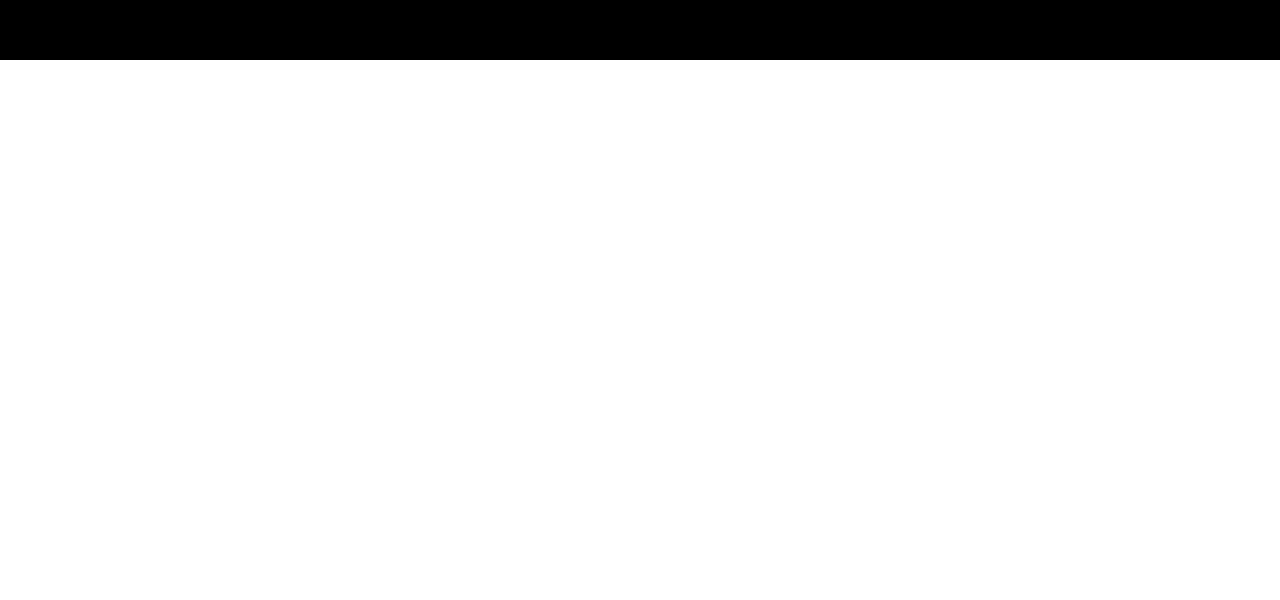
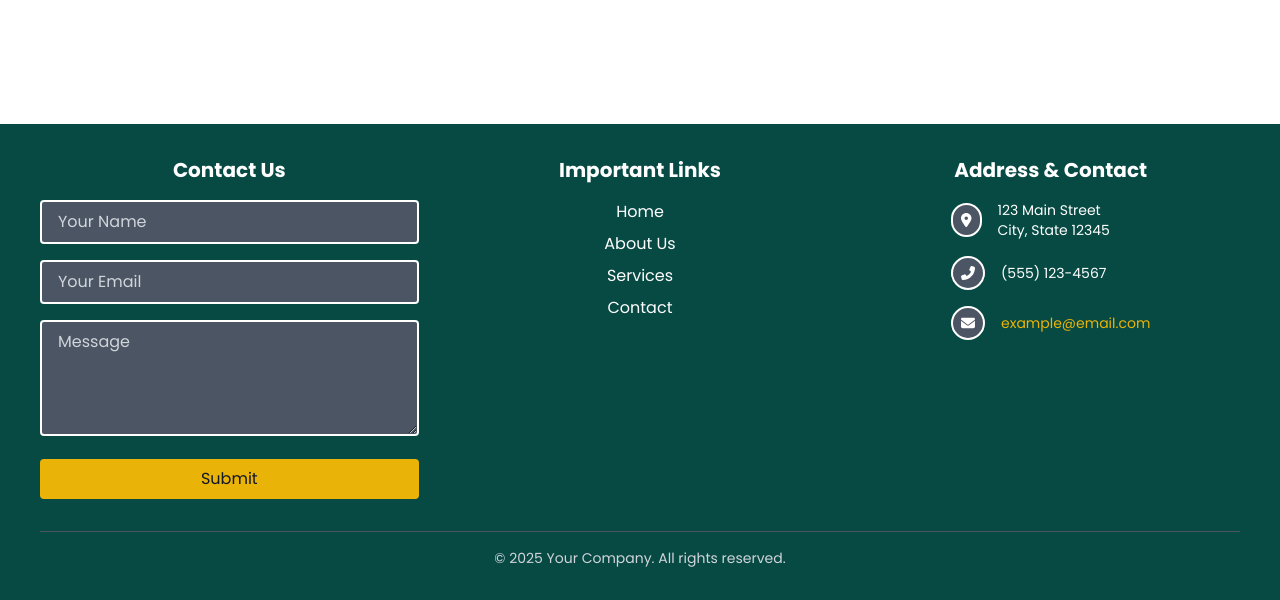
Before and after one commit to GaurangTandon/Prarambh-Capital-Services, a React (Vite) app in the folder frontend/: page / in a window 1280 px wide. Shown: the part 740-1340 px from the top of the page. Before the commit the page ends 800 px from the top, so only its background shows below. Built offline with nearby package versions, Linux system fonts and the light colour scheme.

Commit message:
Added min-height to page components and updated primary color in Tailwind config; integrated Footer in Layout and added FontAwesome dependencies.

```diff
--- a/frontend/package.json
+++ b/frontend/package.json
@@ -10,6 +10,8 @@
     "preview": "vite preview"
   },
   "dependencies": {
+    "@fortawesome/free-solid-svg-icons": "^6.7.2",
+    "@fortawesome/react-fontawesome": "^0.2.2",
     "framer-motion": "^11.17.0",
     "react": "^18.3.1",
     "react-dom": "^18.3.1",
--- /dev/null
+++ b/frontend/src/components/Footer/Footer.jsx
@@ -0,0 +1,148 @@
+import React from "react";
+import { Link } from "react-router-dom";
+import { motion } from "framer-motion";
+import { FontAwesomeIcon } from "@fortawesome/react-fontawesome";
+import {
+  faMapMarkerAlt,
+  faPhoneAlt,
+  faEnvelope,
+} from "@fortawesome/free-solid-svg-icons";
+
+const Footer = () => {
+  return (
+    <footer className="w-full bg-primary text-white py-8 px-4">
+      <div className="max-w-[1200px] mx-auto">
+        <div className="grid grid-cols-1 md:grid-cols-3 gap-8">
+          {/* Contact Form Section */}
+          <motion.div
+            initial={{ opacity: 0, y: 50 }}
+            whileInView={{ opacity: 1, y: 0 }}
+            transition={{ duration: 0.5 }}
+            viewport={{ once: false }}
+            className="flex flex-col items-center"
+          >
+            <h2 className="text-xl font-bold mb-4">Contact Us</h2>
+            <form className="w-full max-w-md space-y-4">
+              <div>
+                <input
+                  type="text"
+                  placeholder="Your Name"
+                  className="w-full px-4 py-2 rounded bg-gray-600 border-2 border-white text-white placeholder-gray-300 focus:outline-none focus:ring-2 focus:ring-yellow-500"
+                />
+              </div>
+              <div>
+                <input
+                  type="email"
+                  placeholder="Your Email"
+                  className="w-full px-4 py-2 rounded bg-gray-600 border-2 border-white text-white placeholder-gray-300 focus:outline-none focus:ring-2 focus:ring-yellow-500"
+                />
+              </div>
+              <div>
+                <textarea
+                  placeholder="Message"
+                  rows="4"
+                  className="w-full px-4 py-2 rounded bg-gray-600 border-2 border-white text-white placeholder-gray-300 focus:outline-none focus:ring-2 focus:ring-yellow-500"
+                ></textarea>
+              </div>
+              <button className="w-full bg-yellow-500 text-gray-900 py-2 rounded hover:bg-yellow-600 transition-colors">
+                Submit
+              </button>
+            </form>
+          </motion.div>
+
+          {/* Important Links Section */}
+          <motion.div
+            initial={{ opacity: 0, y: 50 }}
+            whileInView={{ opacity: 1, y: 0 }}
+            transition={{ duration: 0.8 }}
+            viewport={{ once: false }}
+            className="flex flex-col items-center"
+          >
+            <h2 className="text-xl font-bold mb-4">Important Links</h2>
+            <nav className="flex flex-col items-center space-y-2">
+              <Link to="/" className="hover:text-yellow-500 transition-colors">
+                Home
+              </Link>
+              <Link
+                to="/about"
+                className="hover:text-yellow-500 transition-colors"
+              >
+                About Us
+              </Link>
+              <Link
+                to="/services"
+                className="hover:text-yellow-500 transition-colors"
+              >
+                Services
+              </Link>
+              <Link
+                to="/contact"
+                className="hover:text-yellow-500 transition-colors"
+              >
+                Contact
+              </Link>
+            </nav>
+          </motion.div>
+
+          {/* Address & Contact Section */}
+          <motion.div
+            initial={{ opacity: 0, y: 50 }}
+            whileInView={{ opacity: 1, y: 0 }}
+            transition={{ duration: 1 }}
+            viewport={{ once: false }}
+            className="flex flex-col items-center"
+          >
+            <h2 className="text-xl font-bold mb-4">Address & Contact</h2>
+            <div className="space-y-4">
+              <div className="flex items-center">
+                <FontAwesomeIcon
+                  icon={faMapMarkerAlt}
+                  className="text-sm bg-gray-600 border-2 border-white rounded-full p-2"
+                />
+                <p className="ml-4 text-sm">
+                  123 Main Street
+                  <br />
+                  City, State 12345
+                </p>
+              </div>
+              <div className="flex items-center">
+                <FontAwesomeIcon
+                  icon={faPhoneAlt}
+                  className="text-sm bg-gray-600 border-2 border-white rounded-full p-2"
+                />
+                <p className="ml-4 text-sm">(555) 123-4567</p>
+              </div>
+              <div className="flex items-center">
+                <FontAwesomeIcon
+                  icon={faEnvelope}
+                  className="text-sm bg-gray-600 border-2 border-white rounded-full p-2"
+                />
+                <a
+                  href="mailto:example@email.com"
+                  className="ml-4 text-sm text-yellow-500 hover:text-yellow-600"
+                >
+                  example@email.com
+                </a>
+              </div>
+            </div>
+          </motion.div>
+        </div>
+
+        {/* Copyright Section */}
+        <motion.div
+          initial={{ opacity: 0 }}
+          whileInView={{ opacity: 1 }}
+          transition={{ duration: 1.2 }}
+          viewport={{ once: false }}
+          className="text-center mt-8 pt-4 border-t border-gray-600"
+        >
+          <p className="text-sm text-gray-300">
+            © {new Date().getFullYear()} Your Company. All rights reserved.
+          </p>
+        </motion.div>
+      </div>
+    </footer>
+  );
+};
+
+export default Footer;
--- a/frontend/src/components/Header/Navbar.jsx
+++ b/frontend/src/components/Header/Navbar.jsx
@@ -21,10 +21,12 @@
       {/* Navbar */}
       <nav className="bg-primary shadow-md fixed w-full top-0 left-0">
         <div className="max-w-page mx-auto px-4">
-          <div className="flex justify-between items-center h-16">
+          <div className="flex justify-between items-center h-16 max-sm:h-14">
             {/* Website Name */}
             <div className="flex-shrink-0">
-              <h1 className="text-lg max-sm:text-md font-semibold text-white">Prarambh Capital Services</h1>
+              <h1 className="text-lg max-sm:text-md font-semibold text-white">
+                Prarambh Capital Services
+              </h1>
             </div>
 
             {/* Desktop Navigation Links */}
@@ -36,7 +38,7 @@
                   className={({ isActive }) =>
                     isActive
                       ? "md:bg-white md:px-1 md:rounded-md text-accent"
-                      : "text-gray-100 hover:text-gray-300 transition-colors px-1"
+                      : "text-gray-100 hover:text-gray-300 md:rounded-md transition-colors px-1"
                   }
                 >
                   {link.title}
@@ -48,7 +50,7 @@
             <div className="md:hidden">
               <button
                 onClick={() => setIsSidebarOpen(!isSidebarOpen)}
-                className="text-gray-100 hover:text-gray-300 focus:outline-none"
+                className="text-gray-100 flex items-center hover:text-gray-300 focus:outline-none"
               >
                 <svg
                   className="h-6 w-6"
--- a/frontend/src/layout/Layout.jsx
+++ b/frontend/src/layout/Layout.jsx
@@ -1,13 +1,17 @@
 import React from 'react'
 import Navbar from '@/components/Header/Navbar'
 import { Outlet } from 'react-router-dom'
+import Footer from '@/components/Footer/Footer'
 const Layout = () => {
   return (
     <div>
-        <Navbar/>
-        <Outlet/>
+      <Navbar />
+      <div className='mt-14 sm:mt-16'>
+        <Outlet />
+      </div>
+      <Footer />
     </div>
-  )
+  );
 }
 
 export default Layout
--- a/frontend/src/pages/About.jsx
+++ b/frontend/src/pages/About.jsx
@@ -2,7 +2,7 @@
 
 const About = () => {
   return (
-    <div>About</div>
+    <div className='min-h-[100vh]'>About</div>
   )
 }
 
--- a/frontend/src/pages/Calculator.jsx
+++ b/frontend/src/pages/Calculator.jsx
@@ -2,7 +2,7 @@
 
 const Calculator = () => {
   return (
-    <div>Calculator</div>
+    <div className='min-h-[100vh]'>Calculator</div>
   )
 }
 
--- a/frontend/src/pages/Contacts.jsx
+++ b/frontend/src/pages/Contacts.jsx
@@ -2,7 +2,7 @@
 
 const Contacts = () => {
   return (
-    <div>Contacts</div>
+    <div className='min-h-[100vh]'>Contacts</div>
   )
 }
 
--- a/frontend/src/pages/Home.jsx
+++ b/frontend/src/pages/Home.jsx
@@ -2,7 +2,9 @@
 
 const Home = () => {
   return (
-    <div className='min-h-[100vh] bg-black'>Home</div>
+    <div className='min-h-[100vh]'>
+      Home
+    </div>
   )
 }
 
--- a/frontend/src/pages/Services.jsx
+++ b/frontend/src/pages/Services.jsx
@@ -2,7 +2,7 @@
 
 const Services = () => {
   return (
-    <div>Services</div>
+    <div className='min-h-[100vh]'>Services</div>
   )
 }
 
--- a/frontend/tailwind.config.js
+++ b/frontend/tailwind.config.js
@@ -23,7 +23,7 @@
     },
     extend: {
       colors: {
-        primary: "#07851e",
+        primary: "#074A43",
         accent: "#0c5b1c",
       },
     },
```
Also changed, not shown: 1 other file (tests, documents, lock files or other folders).
